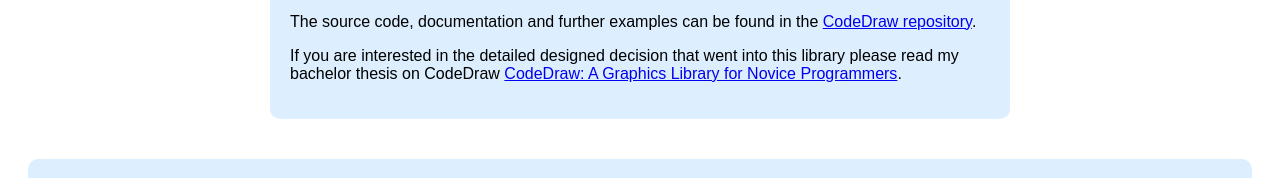
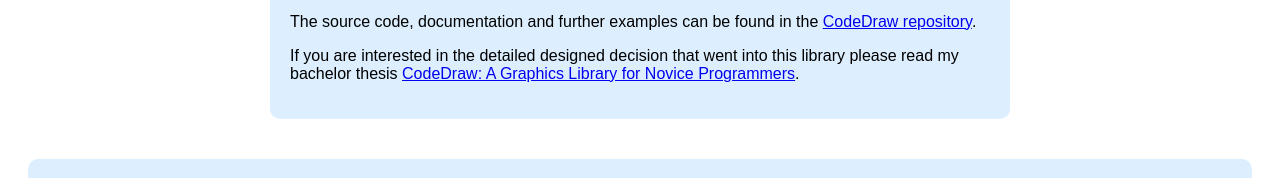
Before and after one commit to Krassnig/CodeDrawSample, a plain HTML site: page index.html in a window 1280 px wide. Shown: the part 185-363 px from the top of the page. Drawn offline with Linux system fonts and the light colour scheme; no server answers.

Commit message:
Simplify bachelor thesis text

```diff
--- a/index.html
+++ b/index.html
@@ -20,7 +20,7 @@
 					<a href="https://github.com/Krassnig/CodeDraw">CodeDraw repository</a>.
 				</p>
 				<p>
-					If you are interested in the detailed designed decision that went into this library please read my bachelor thesis on CodeDraw
+					If you are interested in the detailed designed decision that went into this library please read my bachelor thesis
 					<a href="./assets/CodeDraw Thesis.pdf">CodeDraw: A Graphics Library for Novice Programmers</a>.
 				</p>
 			</div>
```
